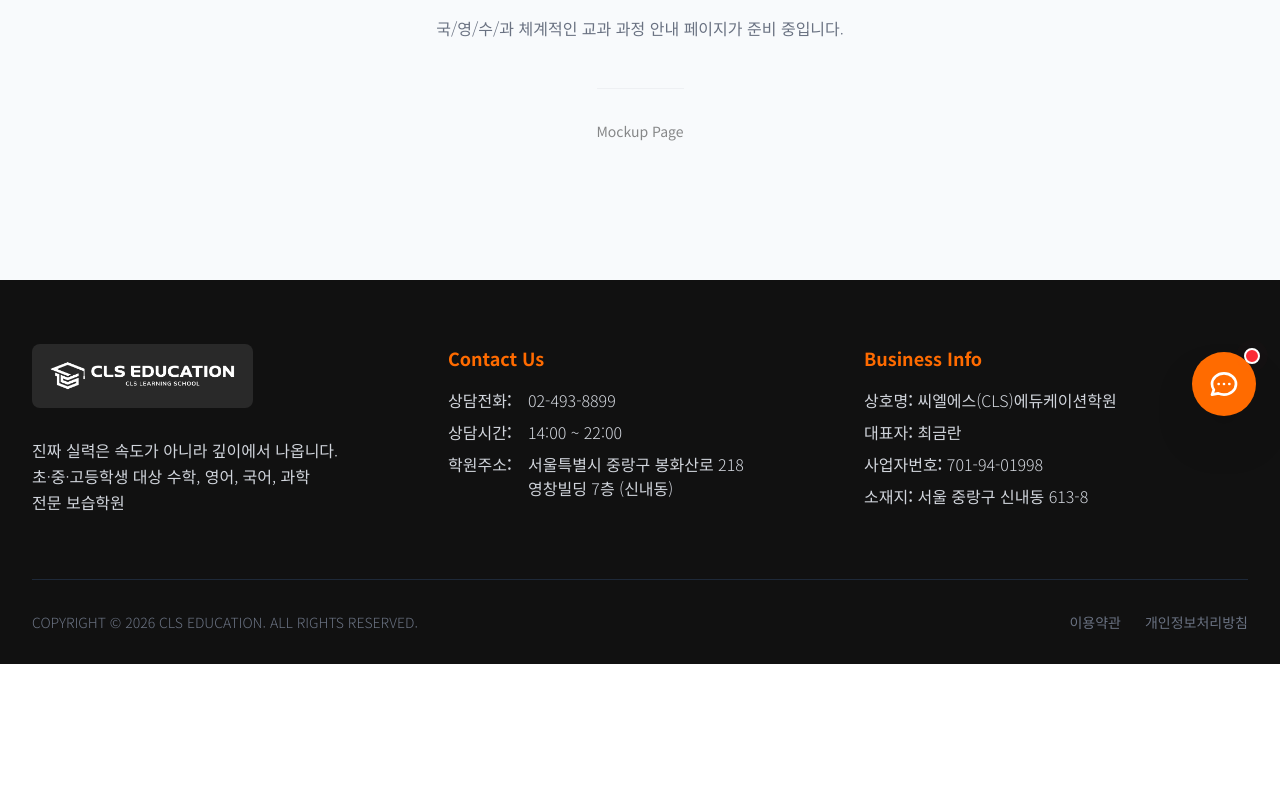
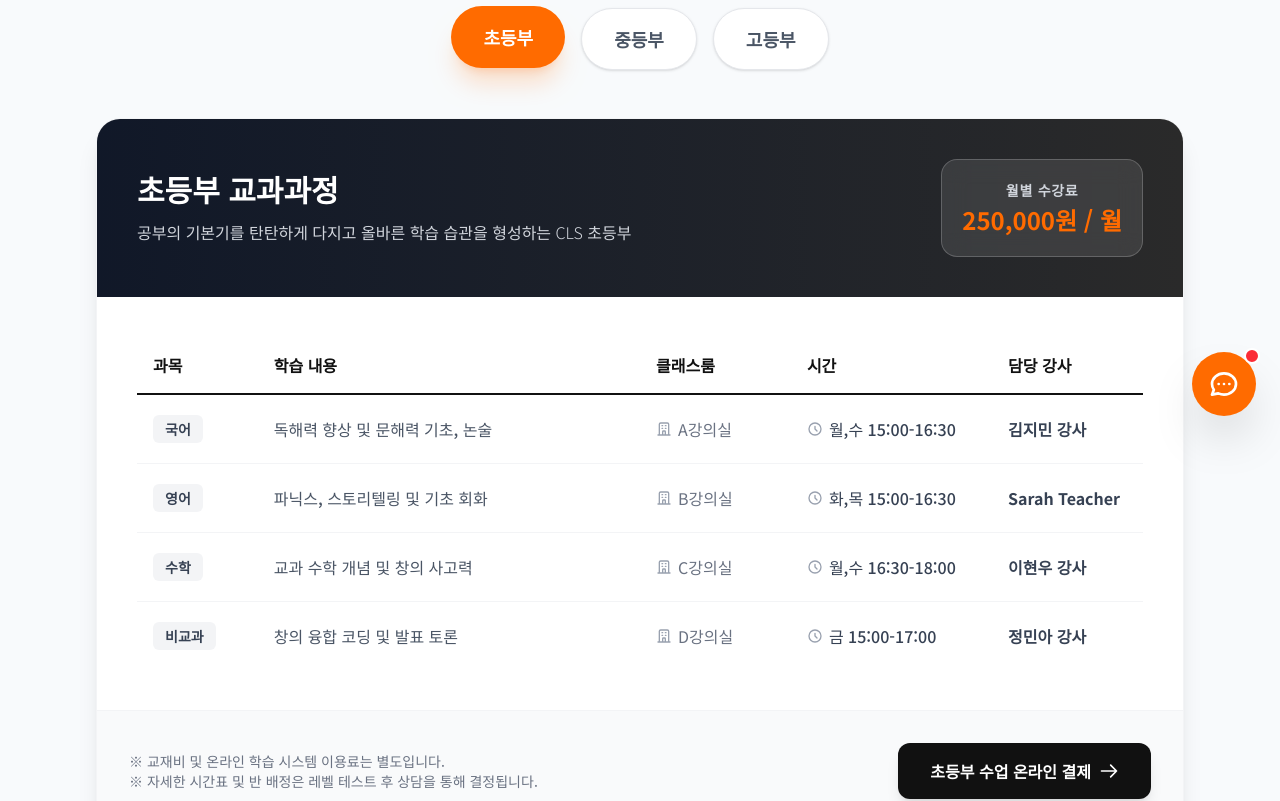
Before and after one commit to ken62875/clsedu.co.kr, a Next.js app: page /curriculum in a window 1280 px wide. Shown: the part 360-1161 px from the top of the page. Before the commit the page ends 1024 px from the top, so only its background shows below. Built offline with nearby package versions, Linux system fonts and the light colour scheme.

Commit message:
feat: 교과과정 페이지 탭 및 시간표 UI 구현

```diff
--- a/src/app/curriculum/page.tsx
+++ b/src/app/curriculum/page.tsx
@@ -1,16 +1,178 @@
-import React from "react";
+"use client";
+
+import React, { useState } from "react";
+import FadeIn from "@/components/ui/FadeIn";
+
+const curriculumData = {
+  primary: {
+    title: "초등부 교과과정",
+    description: "공부의 기본기를 탄탄하게 다지고 올바른 학습 습관을 형성하는 CLS 초등부",
+    fee: "250,000원 / 월",
+    courses: [
+      { id: 1, subject: "국어", content: "독해력 향상 및 문해력 기초, 논술", room: "A강의실", time: "월,수 15:00-16:30", teacher: "김지민 강사" },
+      { id: 2, subject: "영어", content: "파닉스, 스토리텔링 및 기초 회화", room: "B강의실", time: "화,목 15:00-16:30", teacher: "Sarah Teacher" },
+      { id: 3, subject: "수학", content: "교과 수학 개념 및 창의 사고력", room: "C강의실", time: "월,수 16:30-18:00", teacher: "이현우 강사" },
+      { id: 4, subject: "비교과", content: "창의 융합 코딩 및 발표 토론", room: "D강의실", time: "금 15:00-17:00", teacher: "정민아 강사" },
+    ]
+  },
+  middle: {
+    title: "중등부 교과과정",
+    description: "내신 완벽 대비와 특목고 진학을 위해 심도있는 학업 역량을 기르는 중등부",
+    fee: "350,000원 / 월",
+    courses: [
+      { id: 1, subject: "국어", content: "내신 국어 집중 대비 및 수능 국어 기초", room: "A강의실", time: "월,수 17:00-19:00", teacher: "정수진 강사" },
+      { id: 2, subject: "영어", content: "내신 만점 및 수능 독해/문법 심화", room: "B강의실", time: "화,목 17:00-19:00", teacher: "박준영 강사" },
+      { id: 3, subject: "수학", content: "학교별 맞춤 수학 선행 및 심화 (KMO 기초)", room: "C강의실", time: "화,목 19:00-21:00", teacher: "최동훈 강사" },
+      { id: 4, subject: "과학/사회", content: "중등 과학 내신 및 물리/화학/한국사 기초", room: "D강의실", time: "금 17:00-20:00", teacher: "윤지원 강사" },
+    ]
+  },
+  high: {
+    title: "고등부 교과과정",
+    description: "수능 1등급 및 명문대 진학을 위해 최정예 강사진이 제공하는 완벽한 솔루션",
+    fee: "450,000원 / 월",
+    courses: [
+      { id: 1, subject: "수능 국어", content: "수능/모평 완벽 분석 및 고난도 심화 독해", room: "1강의실", time: "토 09:00-13:00", teacher: "김성호 강사" },
+      { id: 2, subject: "수능 영어", content: "EBS 간접 연계 및 고난도 빈칸/순서 완벽 대비", room: "2강의실", time: "일 09:00-13:00", teacher: "이유진 강사" },
+      { id: 3, subject: "수능 수학", content: "미적분, 기하, 확통 심화 및 킬러문항 정복", room: "3강의실", time: "토 14:00-18:00", teacher: "강민철 강사" },
+      { id: 4, subject: "과학/사회 탐구", content: "물리학I, 화학I 등 선택과목 수능 1등급 대비반", room: "4강의실", time: "일 14:00-18:00", teacher: "박동진 강사" },
+    ]
+  }
+};
 
 export default function Curriculum() {
+  const [activeTab, setActiveTab] = useState<"primary" | "middle" | "high">("primary");
+
+  const activeData = curriculumData[activeTab];
+
   return (
-    <div className="min-h-[70vh] flex flex-col items-center justify-center bg-slate-50">
-      <div className="w-20 h-20 bg-cls-black/10 rounded-full flex items-center justify-center mb-6">
-        <span className="text-4xl text-cls-black">📘</span>
-      </div>
-      <h1 className="text-3xl font-bold text-cls-black mb-4">교과 과정</h1>
-      <p className="text-gray-500 font-light">국/영/수/과 체계적인 교과 과정 안내 페이지가 준비 중입니다.</p>
-      <div className="mt-12 opacity-50 text-sm border-t pt-8 border-gray-200">
-        <p>Mockup Page</p>
+    <div className="w-full bg-slate-50 min-h-screen pt-24 pb-20 font-sans">
+      <div className="max-w-6xl mx-auto px-4 sm:px-6 lg:px-8">
+
+        {/* Header Section */}
+        <FadeIn direction="up" duration={800}>
+          <div className="text-center mb-16">
+            <h1 className="text-4xl md:text-5xl font-bold text-cls-black mb-6 tracking-tight">CLS 교과 과정</h1>
+            <p className="text-lg text-gray-600 max-w-2xl mx-auto">
+              학생의 수준과 목표에 맞춘 체계적이고 전문적인 학습 커리큘럼을 제공합니다.
+              <br className="hidden sm:block" /> 기초부터 최상위권 도약까지 CLS 에듀케이션이 함께합니다.
+            </p>
+          </div>
+        </FadeIn>
+
+        {/* Tabs */}
+        <FadeIn direction="up" delay={200} duration={800}>
+          <div className="flex flex-col sm:flex-row justify-center gap-2 sm:gap-4 mb-12">
+            {[
+              { id: "primary", label: "초등부" },
+              { id: "middle", label: "중등부" },
+              { id: "high", label: "고등부" }
+            ].map((tab) => (
+              <button
+                key={tab.id}
+                onClick={() => setActiveTab(tab.id as "primary" | "middle" | "high")}
+                className={`px-8 py-4 rounded-full text-lg font-semibold transition-all duration-300 ease-out shadow-sm
+                  ${activeTab === tab.id
+                    ? "bg-cls-orange text-white shadow-xl shadow-cls-orange/20 translate-y-[-2px]"
+                    : "bg-white text-gray-600 hover:bg-gray-100 border border-gray-200"
+                  }
+                `}
+              >
+                {tab.label}
+              </button>
+            ))}
+          </div>
+        </FadeIn>
+
+        {/* Content Section */}
+        <FadeIn key={activeTab} direction="up" delay={100} duration={600}>
+          <div className="bg-white rounded-3xl shadow-xl overflow-hidden border border-gray-100">
+            {/* Inner Header */}
+            <div className="bg-gradient-to-r from-gray-900 to-cls-black-light text-white p-8 md:p-10 flex flex-col md:flex-row justify-between items-start md:items-center gap-6">
+              <div>
+                <h2 className="text-3xl font-bold mb-3">{activeData.title}</h2>
+                <p className="text-gray-300 leading-relaxed font-light">{activeData.description}</p>
+              </div>
+              <div className="bg-white/10 backdrop-blur-md border border-white/20 rounded-2xl p-5 text-center min-w-[200px]">
+                <p className="text-gray-300 text-sm mb-1 uppercase tracking-wider font-semibold">월별 수강료</p>
+                <p className="text-2xl font-bold text-cls-orange">{activeData.fee}</p>
+              </div>
+            </div>
+
+            {/* Table wrapper */}
+            <div className="p-6 md:p-10 hide-scrollbar overflow-x-auto">
+              <div className="min-w-[800px]">
+                <table className="w-full text-left border-collapse">
+                  <thead>
+                    <tr className="border-b-2 border-cls-black text-cls-black">
+                      <th className="py-4 px-4 font-bold w-[12%]">과목</th>
+                      <th className="py-4 px-4 font-bold w-[38%]">학습 내용</th>
+                      <th className="py-4 px-4 font-bold w-[15%]">클래스룸</th>
+                      <th className="py-4 px-4 font-bold w-[20%]">시간</th>
+                      <th className="py-4 px-4 font-bold w-[15%]">담당 강사</th>
+                    </tr>
+                  </thead>
+                  <tbody className="divide-y divide-gray-100">
+                    {activeData.courses.map((course) => (
+                      <tr
+                        key={course.id}
+                        className="hover:bg-slate-50 transition-colors duration-200 group"
+                      >
+                        <td className="py-5 px-4 font-semibold text-cls-black">
+                          <span className="inline-block bg-gray-100 px-3 py-1 rounded-md text-sm text-gray-700">
+                            {course.subject}
+                          </span>
+                        </td>
+                        <td className="py-5 px-4 text-gray-600 font-medium">{course.content}</td>
+                        <td className="py-5 px-4 text-gray-500">
+                          <div className="flex items-center gap-1.5">
+                            <svg className="w-4 h-4 text-gray-400 group-hover:text-cls-orange transition-colors" fill="none" viewBox="0 0 24 24" stroke="currentColor">
+                              <path strokeLinecap="round" strokeLinejoin="round" strokeWidth={2} d="M19 21V5a2 2 0 00-2-2H7a2 2 0 00-2 2v16m14 0h2m-2 0h-5m-9 0H3m2 0h5M9 7h1m-1 4h1m4-4h1m-1 4h1m-5 10v-5a1 1 0 011-1h2a1 1 0 011 1v5m-4 0h4" />
+                            </svg>
+                            {course.room}
+                          </div>
+                        </td>
+                        <td className="py-5 px-4 text-gray-700 font-medium">
+                          <div className="flex items-center gap-1.5">
+                            <svg className="w-4 h-4 text-gray-400 group-hover:text-cls-orange transition-colors" fill="none" viewBox="0 0 24 24" stroke="currentColor">
+                              <path strokeLinecap="round" strokeLinejoin="round" strokeWidth={2} d="M12 8v4l3 3m6-3a9 9 0 11-18 0 9 9 0 0118 0z" />
+                            </svg>
+                            {course.time}
+                          </div>
+                        </td>
+                        <td className="py-5 px-4 text-gray-700 font-semibold">{course.teacher}</td>
+                      </tr>
+                    ))}
+                  </tbody>
+                </table>
+              </div>
+            </div>
+
+            {/* Footer / Payment CTA */}
+            <div className="bg-gray-50 p-6 md:p-8 border-t border-gray-100 flex flex-col md:flex-row items-center justify-between gap-6">
+              <div className="text-gray-500 text-sm">
+                <p>※ 교재비 및 온라인 학습 시스템 이용료는 별도입니다.</p>
+                <p>※ 자세한 시간표 및 반 배정은 레벨 테스트 후 상담을 통해 결정됩니다.</p>
+              </div>
+              <button
+                onClick={() => alert("결제 모듈 연동 준비 중입니다.")}
+                className="group w-full md:w-auto px-8 py-4 bg-cls-black hover:bg-cls-orange text-white font-bold rounded-xl transition-all duration-300 ease-out flex items-center justify-center gap-2 shadow-lg hover:shadow-cls-orange/30 hover:-translate-y-1"
+              >
+                <span>{tabNameToString(activeTab)}수업 온라인 결제</span>
+                <svg className="w-5 h-5 group-hover:translate-x-1 transition-transform" fill="none" viewBox="0 0 24 24" stroke="currentColor">
+                  <path strokeLinecap="round" strokeLinejoin="round" strokeWidth={2} d="M14 5l7 7m0 0l-7 7m7-7H3" />
+                </svg>
+              </button>
+            </div>
+          </div>
+        </FadeIn>
       </div>
     </div>
   );
 }
+
+function tabNameToString(tab: string) {
+  if (tab === "primary") return "초등부 ";
+  if (tab === "middle") return "중등부 ";
+  if (tab === "high") return "고등부 ";
+  return "";
+}
```
Also changed, not shown: 1 other file (tests, documents, lock files or other folders).
